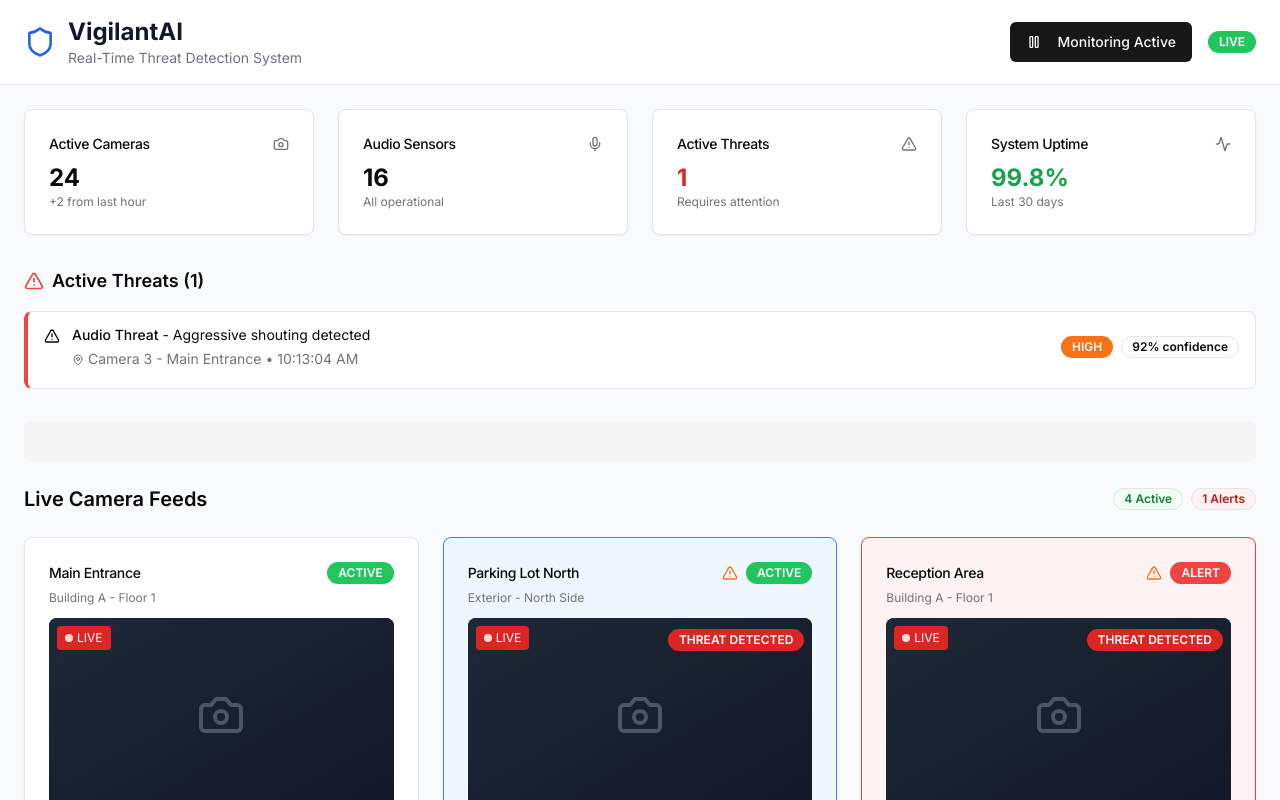
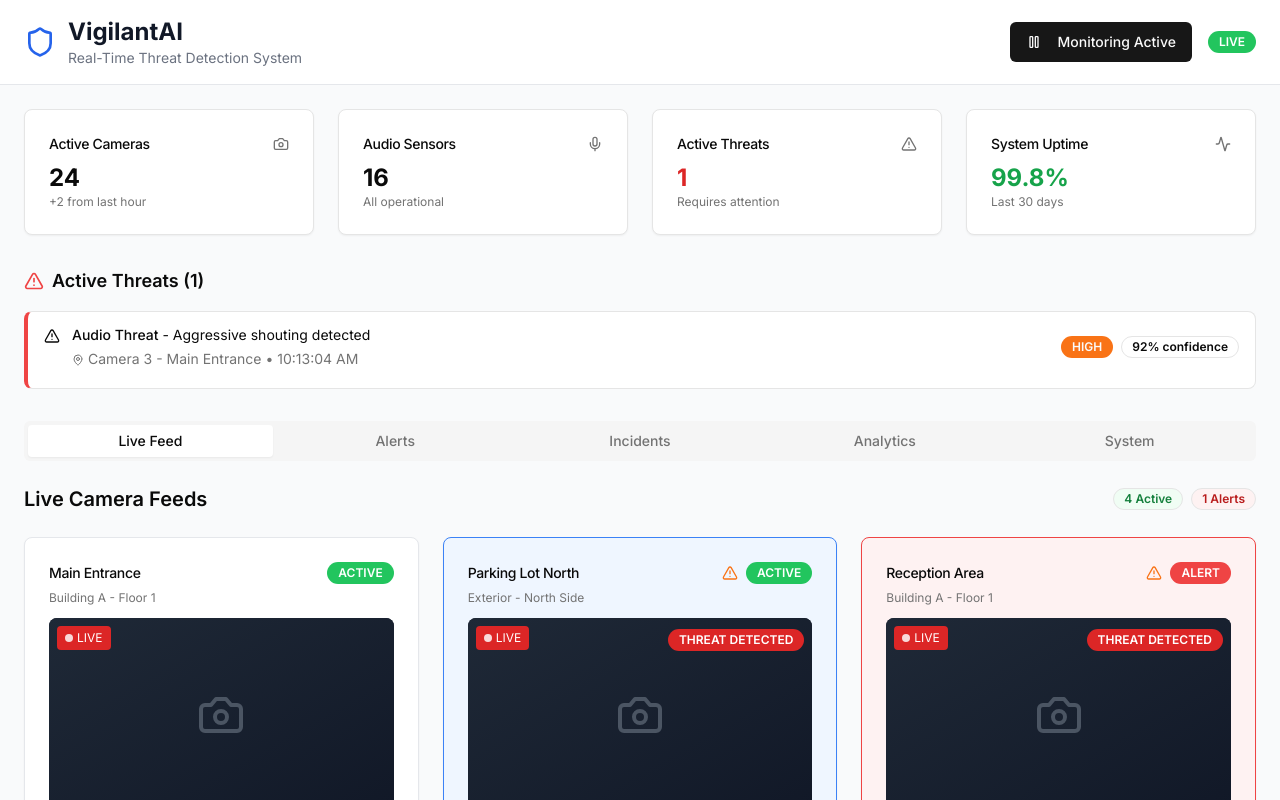
Before and after one commit to ManthikaL/vigilant-ai-system, a Next.js app: page / in a window 1280 px wide. Shown: the top 800 px of the page. Built offline with nearby package versions, Linux system fonts and the light colour scheme.

Commit message:
Update a new alert option

```diff
--- a/app/page.tsx
+++ b/app/page.tsx
@@ -214,7 +214,11 @@ export default function Dashboard() {
         {/* Main Dashboard Tabs */}
         <Tabs defaultValue="live-feed" className="space-y-6">
           <TabsList className="grid w-full grid-cols-5">
-
+            <TabsTrigger value="live-feed">Live Feed</TabsTrigger>
+            <TabsTrigger value="alerts">Alerts</TabsTrigger>
+            <TabsTrigger value="incidents">Incidents</TabsTrigger>
+            <TabsTrigger value="analytics">Analytics</TabsTrigger>
+            <TabsTrigger value="system">System</TabsTrigger>
           </TabsList>
 
           <TabsContent value="live-feed">
```
